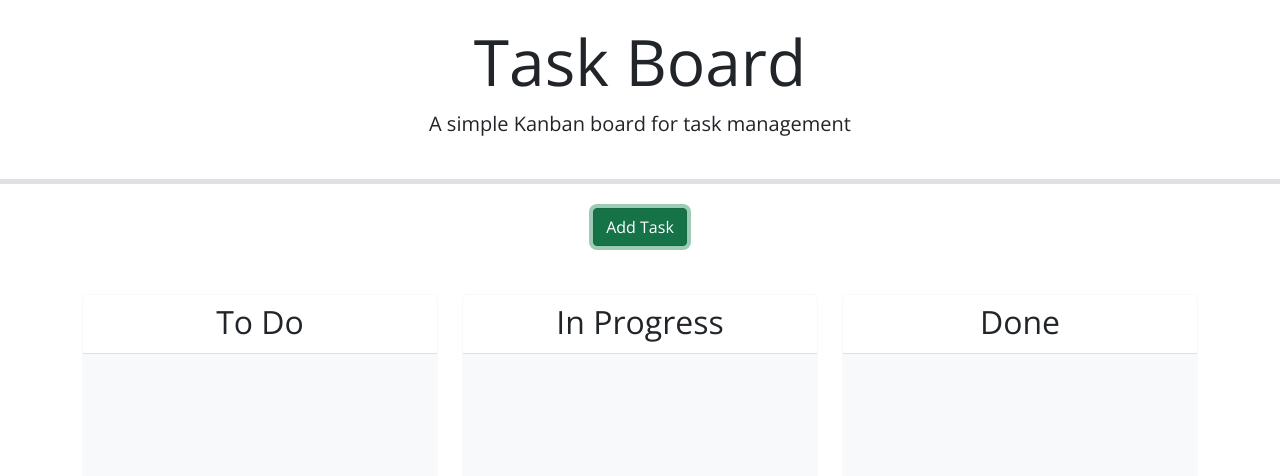
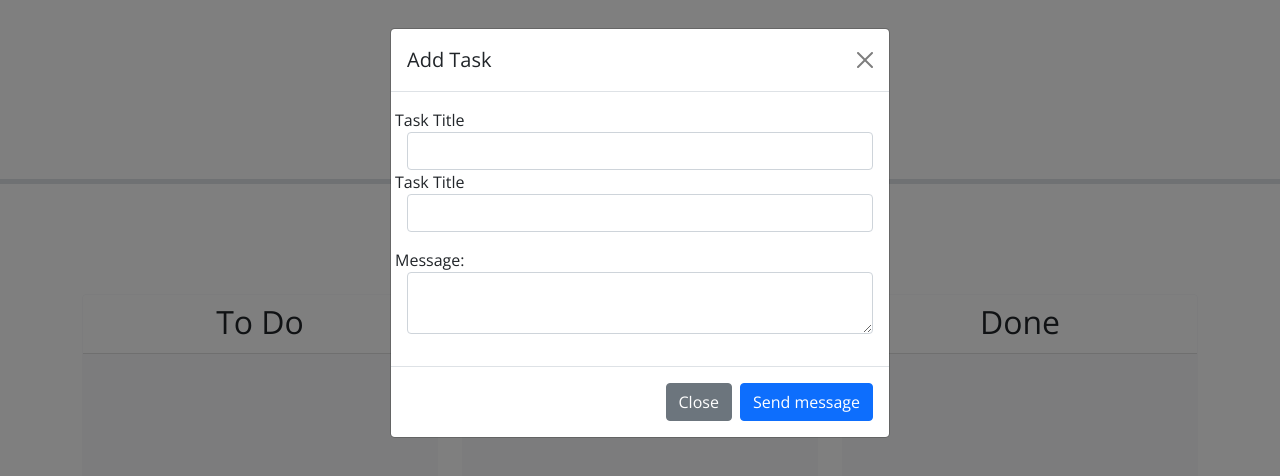
Before and after one commit to bwater47/Kanban-Board, a plain HTML site: page index.html in a window 1280 px wide. Both pictures are taken after a click on the button "Add Task". Drawn offline with nearby package versions, Linux system fonts and the light colour scheme.

Commit message:
Update script.js/index.html
Updated the script.js to have a variable for the submit button/must add the id, added a taskTitleInput.value for a tasks array, and added an on click call the handleAddTask function. Updated the index.html file to have a new button layout for the Add Task button, and added a modal with a form inside of it, and changed the classes for the labels as well as what they're for, will change them so they match up to javascript.

```diff
--- a/assets/js/script.js
+++ b/assets/js/script.js
@@ -1,6 +1,10 @@
 // Retrieve tasks and nextId from localStorage
 let taskList = JSON.parse(localStorage.getItem("tasks"));
 let nextId = JSON.parse(localStorage.getItem("nextId"));
+const submitButton = document.querySelector('#submitButton');
+
+
+
 
 // Todo: create a function to generate a unique task id
 function generateTaskId() {
@@ -37,17 +41,33 @@ function createTaskCard(task) {
 }
 
 // Todo: create a function to render the task list and make cards draggable
-function renderTaskList() {}
+function renderTaskList() {
+
+}
 // Render three columns into the dom, iterate over taskList to place the tasks created in the correct columns.
+
 // Todo: create a function to handle adding a new task
-function handleAddTask(event) {}
-// Add function to add taskCard when we click submit. Push to an array so it persists
+function handleAddTask(event) {
+
+    const tasks = {
+        taskTitle: taskTitleInput.value
+    }
+}
+// Add function to add taskCard when we click submit. Push to an array so it persists.
+
 // Todo: create a function to handle deleting a task
-function handleDeleteTask(event) {}
+function handleDeleteTask(event) {
+
+}
 
 // Todo: create a function to handle dropping a task into a new status lane
-function handleDrop(event, ui) {}
+function handleDrop(event, ui) {
+
+}
 
 // Todo: when the page loads, render the task list, add event listeners, make lanes droppable, and make the due date field a date picker
-$(document).ready(function () {});
+$(document).ready(function () {
+$(submitButton).on('click', handleAddTask)
+});
+
 // Take a task and create a card from the task.
--- a/index.html
+++ b/index.html
@@ -22,9 +22,37 @@
   </header>
   <div class="container">
     <div class="text-center mb-5">
-      <button class="btn btn-success" data-bs-toggle="modal" data-bs-target="#formModal">Add Task</button>
+      <button type="button" class="btn btn-success" data-bs-toggle="modal" data-bs-target="#exampleModal" data-bs-whatever="@getbootstrap">Add Task</button>
     </div>
     <!-- Todo: Create a modal with a form to add tasks -->
+    <div class="modal fade" id="exampleModal" tabindex="-1" aria-labelledby="exampleModalLabel" aria-hidden="true">
+      <div class="modal-dialog">
+        <div class="modal-content">
+          <div class="modal-header">
+            <h5 class="modal-title" id="exampleModalLabel">Add Task</h5>
+            <button type="button" class="btn-close" data-bs-dismiss="modal" aria-label="Close"></button>
+          </div>
+          <div class="modal-body">
+            <form>
+              <div class="mb-3">
+                <label for="taskTitle" class="row">Task Title</label>
+                <input type="text" class="form-control" id="taskTitle">
+                <label for="taskTitle" class="row">Task Title</label>
+                <input type="text" class="form-control" id="taskTitle">
+              </div>
+              <div class="mb-3">
+                <label for="message-text" class="row">Message:</label>
+                <textarea class="form-control" id="message-text"></textarea>
+              </div>
+            </form>
+          </div>
+          <div class="modal-footer">
+            <button type="button" class="btn btn-secondary" data-bs-dismiss="modal">Close</button>
+            <button type="button" class="btn btn-primary">Send message</button>
+          </div>
+        </div>
+      </div>
+    </div>
     <!--For todo add danger style, for in progress add warning style, for done add light color.-->
     <!--Form inside modal content-->
     <div class="row swim-lanes text-center justify-content-between">
```
